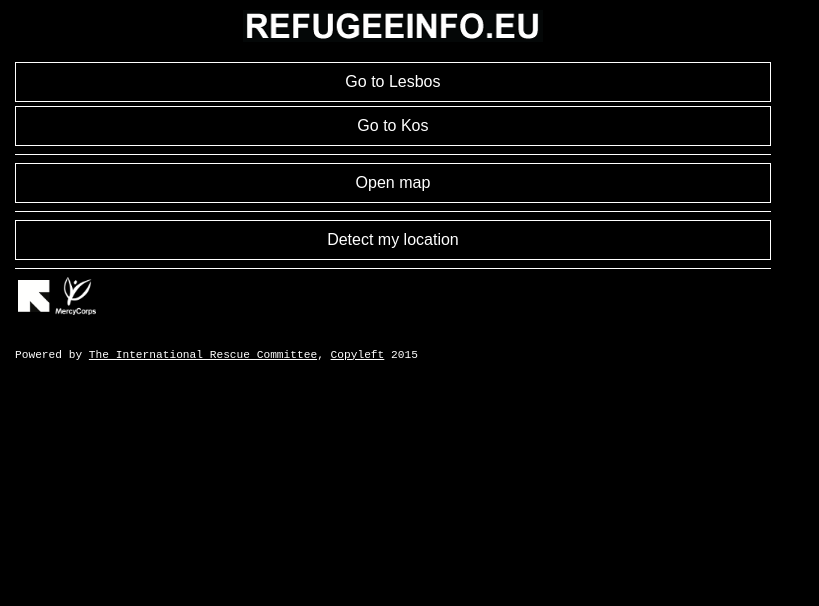
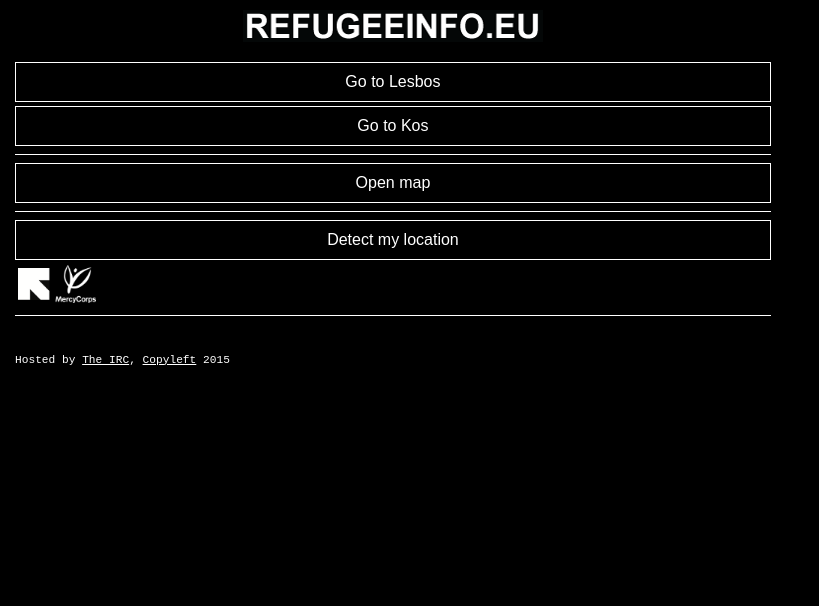
Before and after one commit to benrito/refugeeinfo.eu, a Django app: template main/templates/landing.html in a window 1280 px wide. Shown: the top 606 px of the page, without its empty margins (0-819 px from the left). Run offline with Django 3.2, Linux system fonts and the light colour scheme; the template is opened without the code that fills it, so the values that code supplies are empty; parts of the project's set-up code (start-up, migrations or seed data) failed here and were passed over.

Commit message:
Tweaking the bottom text a bit

```diff
--- a/main/templates/landing.html
+++ b/main/templates/landing.html
@@ -188,14 +188,11 @@
 </script>
 
 <div class="logo-bar-container">
-        <hr />
     <img src="{% static "images/logobar.png" %}" alt="IRC | MercyCorps" style="zoom: .75">
-    <map>
-
-    </map>
+    <hr/>
 </div>
 <div class="powered-by">
-    Powered by <a href="http://www.rescue.org" style=" color:white; ">The International Rescue Committee</a>, <a
+    Hosted by <a href="http://www.rescue.org" style=" color:white; ">The IRC</a>, <a
         href="https://github.com/theirc/refugeeinfo.eu/blob/master/LICENSE" style=" color:white; ">Copyleft</a> 2015
 </div>
 
```
